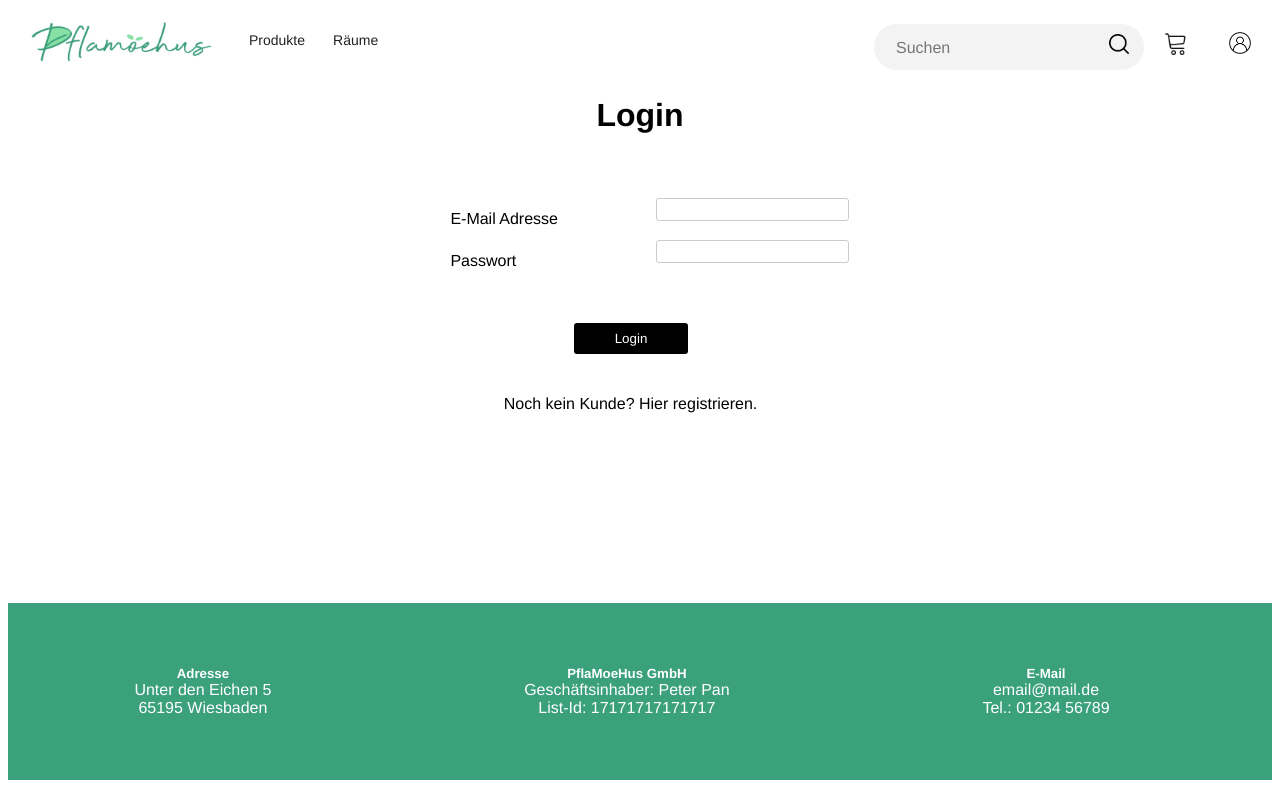
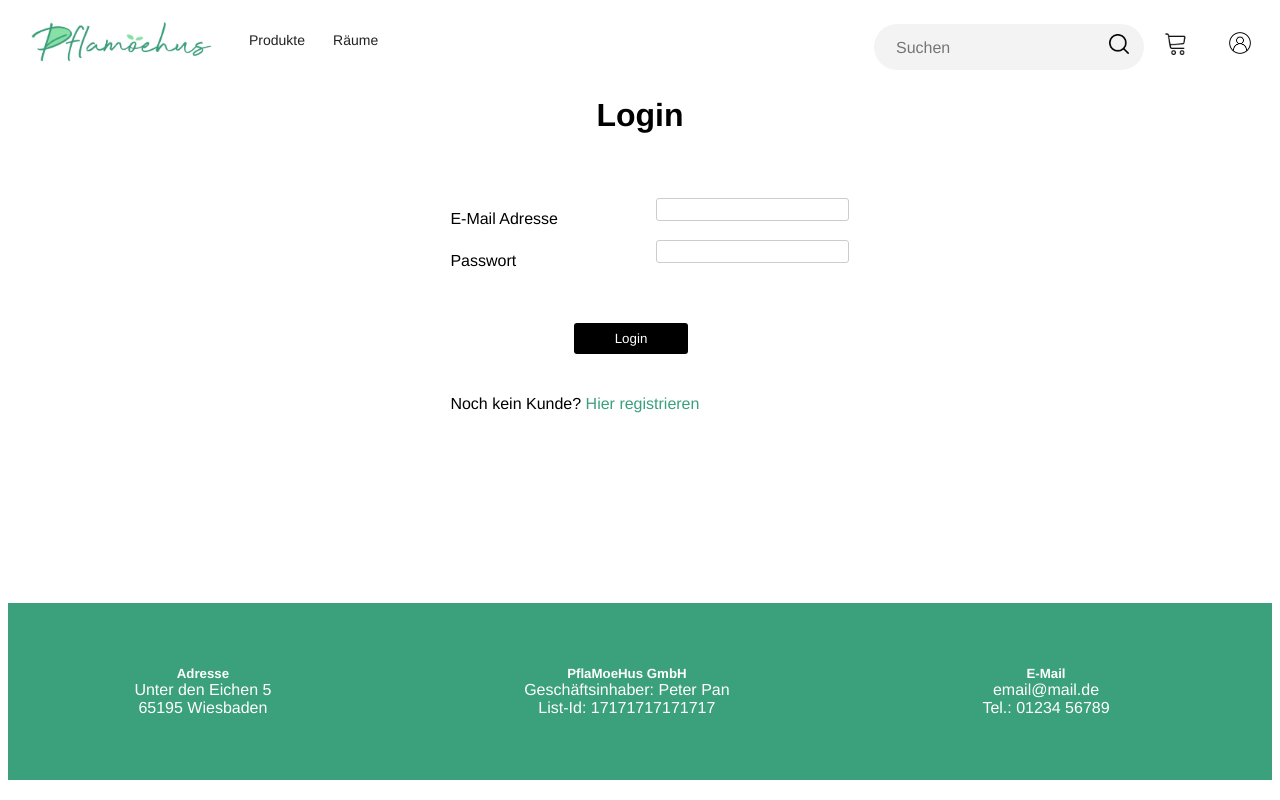
Before and after one commit to IsabelleSchmidt/BigSoftwareProject_Frontend, a Vue app: page /login in a window 1280 px wide. Built offline with nearby package versions, Linux system fonts and the light colour scheme.

Commit message:
register und login Anpassungen

```diff
--- a/src/views/Login.vue
+++ b/src/views/Login.vue
@@ -17,7 +17,7 @@
             <!-- button machen lloginuser aufrufen ..use.router -->
                         </div>
             <div class="row">
-                <router-link class="link" to="/register">Noch kein Kunde? Hier registrieren.</router-link>
+                Noch kein Kunde? <router-link id="link" to="/register">Hier registrieren</router-link>
             </div>
         </form>
     </div>
@@ -142,13 +142,6 @@ input[type=submit]{
     padding: 1% 5%;
 }
 
-.link {
-    margin: 4% 0% 5% 6.5%;
-    color: black;
-    text-decoration: none;
-    list-style: none;
-    list-style-type: none;
-}
 
 #pw {
     width: 30%;
@@ -166,4 +159,10 @@ input[type=submit]{
     resize: vertical;
 }
 
+#link {
+    text-decoration: none;
+    list-style: none;
+    list-style-type: none;
+    color: $color-green;
+}
 </style>
--- a/src/views/Register.vue
+++ b/src/views/Register.vue
@@ -50,10 +50,17 @@
                     <div class="error"> {{secondpassworderror}}</div>
                 </div>
             </div>
-            <button id="registerB" onclick="check()"> </button>
+
             <!--<component v-bind:is="compref" @open-reg="changeComp($event)" @open-ord="toggle()" :tst="compref" />-->
-             <router-link id="link" :to="{ path: '/orderform'}" > <input type="submit" name="registerUser" value="Registrieren" /> </router-link>
+            <div class="row">
+            <router-link :to="{ path: '/orderform'}" > <input type="submit" name="registerUser" value="Registrieren" /> </router-link>
+            </div>
+
+            <div class="row">
+                Bereits regestriert? <router-link id="link" to="/login">Hier einloggen</router-link>
+            </div>
         </form>
+
     </div>
 </template>
 
@@ -261,7 +268,7 @@ input[type=text]{
 }
 
 input[type=submit]{
-    margin: 5% 0% 0% 15%;
+    margin: 5% 0% 2.5% 15%;
 }
 #pw1{
     width: 30%;
@@ -291,4 +298,11 @@ input[type=submit]{
     visibility: hidden;
 }
 
+#link {
+    text-decoration: none;
+    list-style: none;
+    list-style-type: none;
+    color: $color-green;
+}
+
 </style>
```
